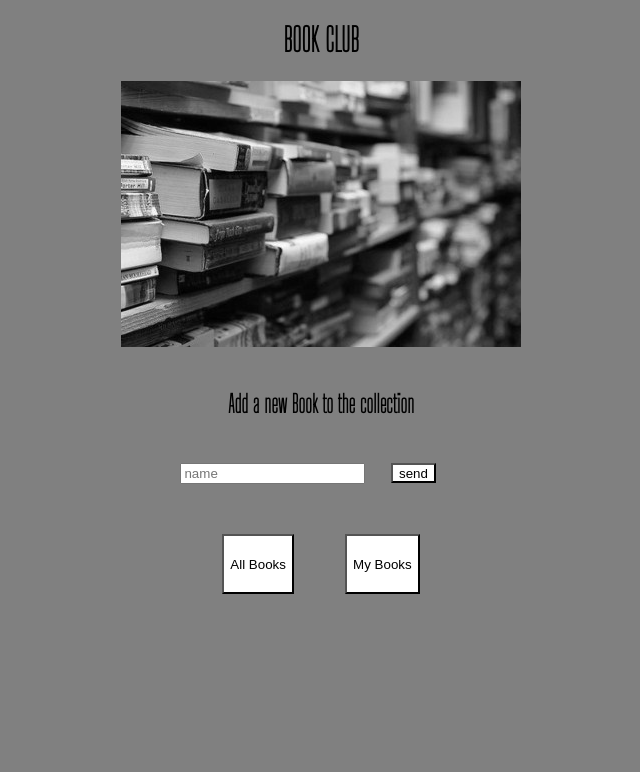
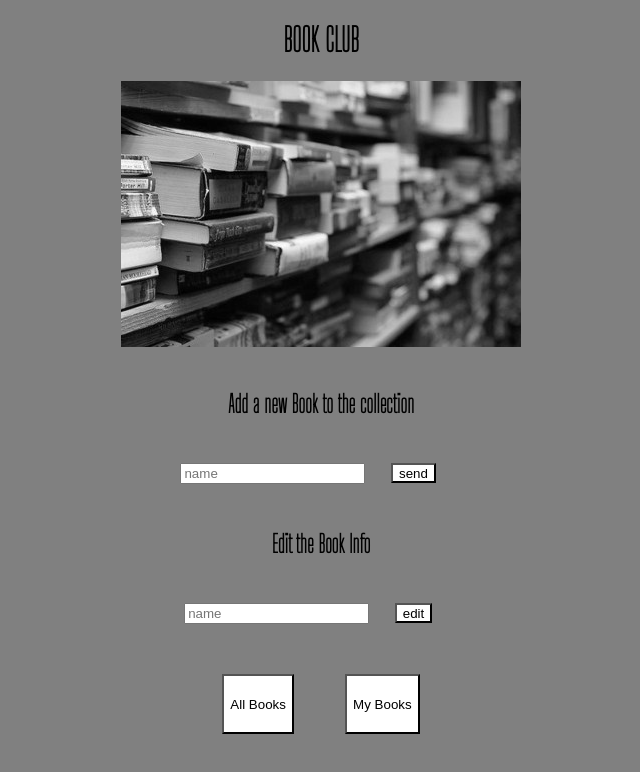
Before and after one commit to aadritorress/react-books, a React (Create React App) app: page / in a window 1280 px wide. Shown: the top 772 px of the page, without its empty margins (319-959 px from the left). Built offline with nearby package versions, Linux system fonts and the light colour scheme; data requests are answered from the project's data file.

Commit message:
edit-request-done

```diff
--- a/db.json
+++ b/db.json
@@ -1,14 +1,8 @@
 {
   "books": [
     {
-      "id": 1,
-      "name": "To Kill a Mockingbird",
-      "image": "http://www.pngmart.com/files/3/Toy-Story-Woody-PNG-Photos.png",
-      "likes": 5
-    },
-    {
       "id": 3,
-      "name": "One Hundred Years of Solitude",
+      "name": "One hundred Days",
       "image": "https://vignette.wikia.nocookie.net/universe-of-smash-bros-lawl/images/d/d8/Mr-potato-head-toy-story.gif/revision/latest?cb=20151129131217",
       "likes": 3
     },
--- a/src/App.js
+++ b/src/App.js
@@ -9,6 +9,7 @@ class App extends React.Component {
 
   state = {
     books: [],
+    book: {},
     allBooks: false,
     myBooks: [],
     displayMyBooks: false,
@@ -48,26 +49,44 @@ myBooks = () => {
     e.target.reset();
   }
 
-    updateBook = () => {
-
+    bookEdit = (book) => {
+    console.log(book)
+    this.setState({book: book})
     }
 
-    bookEdit = (book) => {
-    console.log(book)
-      if (book.id) {
-        fetch(`http://localhost:3000/books/${book.id}`, {
-    method: 'GET',
-    headers: {
-      'content-type': 'application/json',
-      'accept': 'application/json'
+    changeName = (e) => {
+    const bookName = e.target.value
+    this.setState(bookBefore => {
+    return {book: {...bookBefore.book, name: bookName}}
+    })
     }
-  })
-  .then(res => res.json())
-  .then(bookInfo => {
-    this.setState({book: bookInfo, showEditForm: true})
+
+    updateBook = () => {
+  // console.log('submitted', pizzaSelected)
+  if (this.state.book.id) {
+    const bookId = this.state.book.id
+    fetch(`http://localhost:3000/books/${bookId}`, {
+      method: "PATCH",
+      headers: {
+        'content-type':'application/json',
+        'accept': 'application/json'
+      },
+      body: JSON.stringify(this.state.book)
+    })
+    .then(resp => resp.json())
+    .then(updatedbook => {
+      const newbook = this.state.books.map(book =>
+        {
+        if(book.id === bookId) {
+          return updatedbook
+        } else {
+          return book
+        }
       })
-      }
-    }
+      this.setState({books: newbook, displayMyBooks: true})
+    })
+  }
+}
 
     bookDelete = (book) => {
       console.log(book)
@@ -102,7 +121,7 @@ removeBooks = (deletedBook) => {
 <img alt= '' src={window.location.origin + '/book.jpg' } />
  <br></br>
  <br></br>
-<BookForm bookSubmit={this.bookSubmit} />
+<BookForm book={this.state.book} bookSubmit={this.bookSubmit} bookEdit={this.bookEdit} updateBook={this.updateBook} changeName={this.changeName}/>
 <button onClick={this.allBooks}> All Books </button>
 <button onClick={this.displayMyBooks}> My Books  </button>
 
--- a/src/components/BookForm.js
+++ b/src/components/BookForm.js
@@ -5,7 +5,7 @@ class BookForm extends Component {
 render () {
 
     return (
-
+<div>
         <div>
             <h2>Add a new Book to the collection</h2>
 <form onSubmit={this.props.bookSubmit}>
@@ -14,6 +14,15 @@ render () {
 <br></br>
 </form>
         </div>
+        <div>
+            <h2>Edit the Book Info</h2>
+<form onSubmit={this.props.updateBook}>
+<input type="text" name="name" placeholder="name" onChange={this.props.changeName}  value={this.props.book.name}></input>
+<button className="favorite-button" type="submit"> edit </button>
+<br></br>
+</form>
+        </div>
+        </div>
     )
 }
 
```
